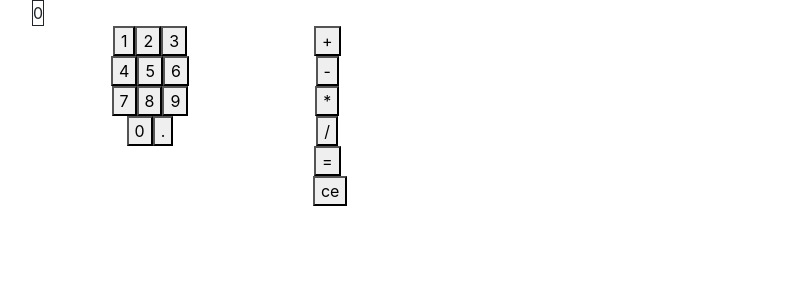
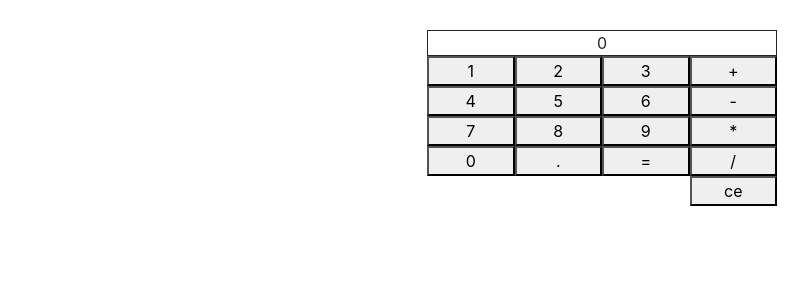
Before and after one commit to Jonnyb36/react-calculator, a React (Create React App) app in the folder calculator/: page / in a window 1280 px wide. Shown: the top 300 px of the page, without its empty margins (38-846 px from the left). Built offline with nearby package versions, Linux system fonts and the light colour scheme.

Commit message:
Added bootstrap formatting to screen

```diff
--- a/calculator/src/App.css
+++ b/calculator/src/App.css
@@ -6,3 +6,7 @@
   border-style: solid;
   border-width: thin;
 }
+
+button {
+  width: 100%;
+}
--- a/calculator/src/App.js
+++ b/calculator/src/App.js
@@ -50,16 +50,17 @@ export default class App extends Component {
   render() {
     return (
         <Container className="App">
-          <Row>
-            <Col xs="4">
+              <Row style={{height:30}}/>
               <Row>
+                <Col md={{ size: 4, offset: 4 }}>
                   <Calculator_Screen id="display" value={this.state.screenValue}/>
+                </Col>
               </Row>
               <Row>
+                <Col md={{ size: 4, offset: 4 }}>
                   <Calculator_Body onClick={this.buttonOnClick}/>
+                </Col>
               </Row>
-            </Col>
-          </Row>
         </Container>
     );
   }
--- a/calculator/src/Calculator_Body.js
+++ b/calculator/src/Calculator_Body.js
@@ -5,39 +5,60 @@ import {Calculator_Button} from './Calculator_Button';
 export const Calculator_Body = props => {
     //create a grid for all numbers
     return <>
-            <Row>
-                <Col xs="9">
-                    <Col>
+            <Row noGutters>
+                <Col sm="9">
+                    <Row noGutters>
+                        <Col xs="4">
                             <Calculator_Button id="one" value="1" onClick={props.onClick} />
+                        </Col>
+                        <Col xs="4">
                             <Calculator_Button id="two" value="2" onClick={props.onClick} />
+                        </Col>
+                        <Col xs="4">
                             <Calculator_Button id="three" value="3" onClick={props.onClick} />
                         </Col>
-                    <Col>
+                    </Row>
+                    <Row noGutters>
+                        <Col xs="4">
                             <Calculator_Button id="four" value="4" onClick={props.onClick} />
+                        </Col>
+                        <Col xs="4">
                             <Calculator_Button id="five" value="5" onClick={props.onClick} />
+                        </Col>
+                        <Col xs="4">
                             <Calculator_Button id="six" value="6" onClick={props.onClick} />
                         </Col>
-                    <Col>
+                    </Row>
+                    <Row noGutters>
+                        <Col xs="4">
                             <Calculator_Button id="seven" value="7" onClick={props.onClick} />
+                        </Col>
+                        <Col xs="4">
                             <Calculator_Button id="eight" value="8" onClick={props.onClick} />
+                        </Col>
+                        <Col xs="4">
                             <Calculator_Button id="nine" value="9" onClick={props.onClick} />
                         </Col>
-                    <Col>
+                    </Row>
+                    <Row noGutters>
+                        <Col xs="4">
                             <Calculator_Button id="zero" value="0" onClick={props.onClick} />
+                        </Col>
+                        <Col xs="4">
                             <Calculator_Button id="decimal" value="." onClick={props.onClick} />
                         </Col>
+                        <Col xs="4">
+                            <Calculator_Button id="equals" value="=" onClick={props.onClick} />
                         </Col>
-                <Col xs="3">
-                    <Col>
+                    </Row>
+                </Col>
+                <Col sm="3">
                     <Calculator_Button id="add" value="+" onClick={props.onClick} />
                     <Calculator_Button id="subtract" value="-" onClick={props.onClick} />
                     <Calculator_Button id="multiply" value="*" onClick={props.onClick} />
                     <Calculator_Button id="divide" value="/" onClick={props.onClick} />
-                        <Calculator_Button id="equals" value="=" onClick={props.onClick} />
                     <Calculator_Button id="clear" value="ce" onClick={props.onClick} />
-                    </Col>
                 </Col>
             </Row>
         </>
-
 }
```
Lines whose indentation alone changed are shown as unchanged.
